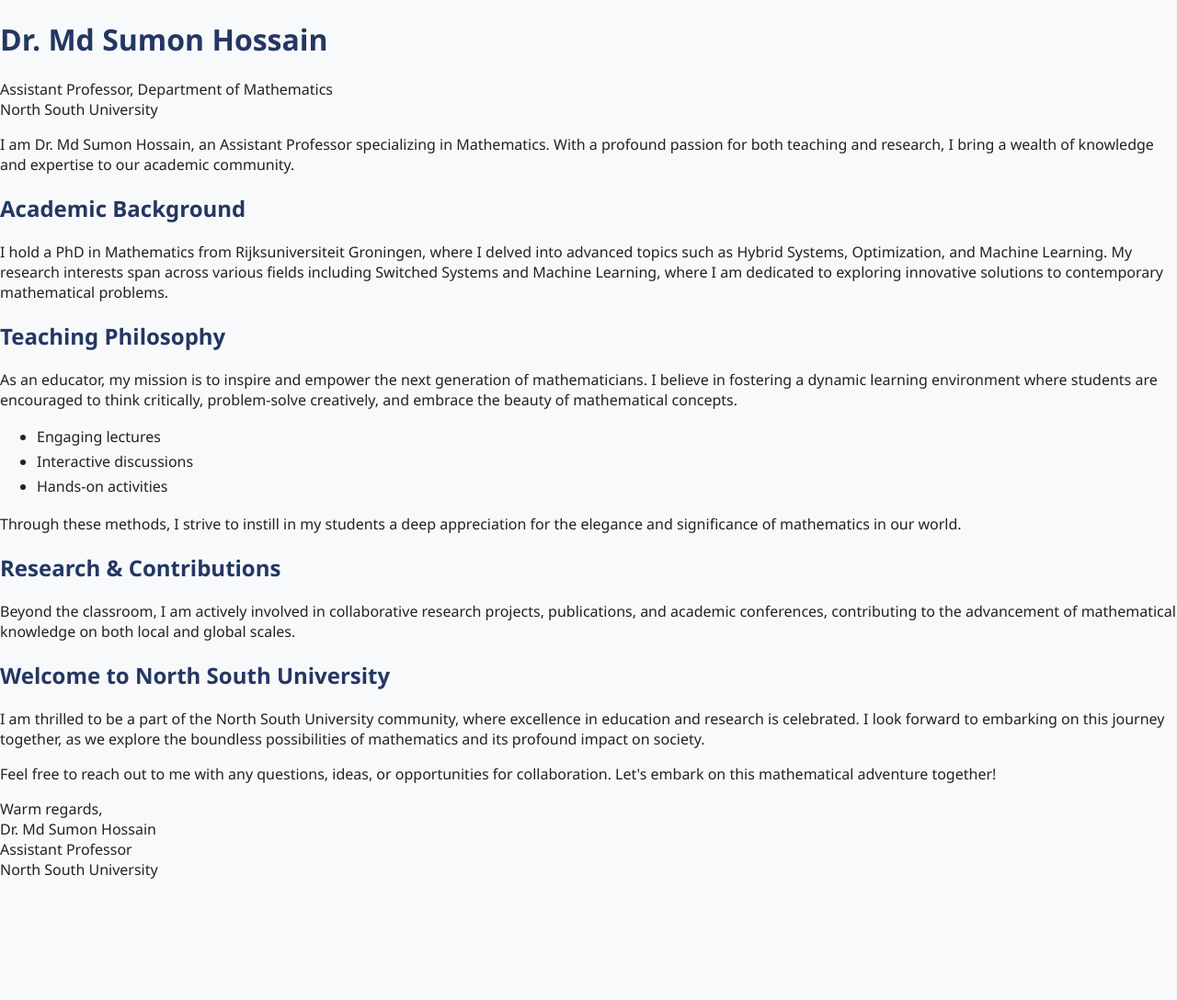
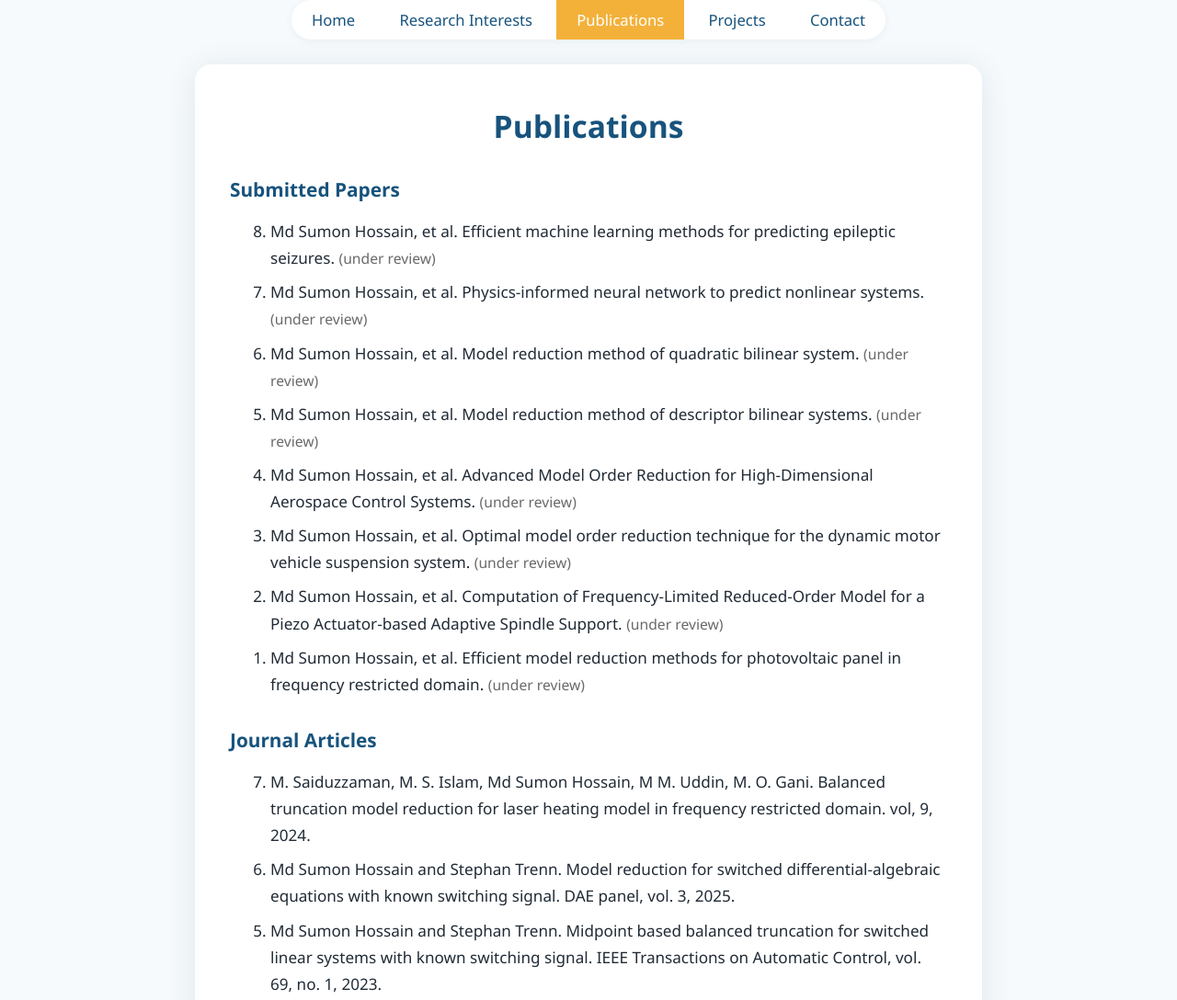
Before and after one commit to sumonhossain25/sumonhossain25.github.io, a plain HTML site: page publications.html in a window 1280 px wide. Shown: the top 1088 px of the page at 92% size. Before the commit the page ends 957 px from the top, so only its background shows below. Drawn offline with Linux system fonts and the light colour scheme.

Commit message:
Update publications.html

```diff
--- a/publications.html
+++ b/publications.html
@@ -1,66 +1,150 @@
 <!DOCTYPE html>
 <html lang="en">
 <head>
-  <meta charset="UTF-8">
-  <meta name="viewport" content="width=device-width, initial-scale=1">
-  <title>Publications | Dr. Sumon Hossain</title>
-  <link rel="stylesheet" href="style.css">
+    <meta charset="UTF-8">
+    <meta name="viewport" content="width=device-width, initial-scale=1.0">
+    <title>Publications | Dr. Md Sumon Hossain</title>
+    <style>
+        :root {
+            --main: #17537d;
+            --accent: #f3b13a;
+            --bg: #f7fafc;
+            --white: #fff;
+            --soft: #e8eef3;
+            --text: #212b36;
+            --shadow: 0 4px 32px rgba(23, 83, 125, 0.12);
+        }
+        html, body {
+            margin: 0;
+            padding: 0;
+            background: var(--bg);
+            font-family: 'Segoe UI', 'Roboto', Arial, sans-serif;
+            color: var(--text);
+        }
+        .nav-bar {
+            margin: 0 auto 22px auto;
+            max-width: 780px;
+            text-align: center;
+        }
+        .nav-bar nav {
+            display: inline-block;
+            background: var(--white);
+            border-radius: 24px;
+            box-shadow: 0 2px 8px rgba(23,83,125,0.07);
+            overflow: hidden;
+        }
+        .nav-bar a {
+            color: var(--main);
+            text-decoration: none;
+            font-weight: 500;
+            font-size: 1.04rem;
+            padding: 10px 22px;
+            display: inline-block;
+            transition: background 0.15s, color 0.15s;
+        }
+        .nav-bar a.active, .nav-bar a:hover {
+            background: var(--accent);
+            color: var(--white);
+        }
+        .section-container {
+            background: var(--white);
+            max-width: 780px;
+            margin: 0 auto 38px auto;
+            border-radius: 18px;
+            box-shadow: var(--shadow);
+            padding: 44px 38px 40px 38px;
+            position: relative;
+            z-index: 2;
+        }
+        h1, h2 {
+            color: var(--main);
+            margin-top: 0;
+        }
+        h1 {
+            text-align: center;
+            font-size: 2.1rem;
+            margin-bottom: 18px;
+            font-weight: 700;
+        }
+        h2 {
+            font-size: 1.3rem;
+            margin-bottom: 12px;
+            margin-top: 32px;
+        }
+        ol, ul {
+            font-size: 1.07rem;
+            margin-left: 20px;
+            margin-bottom: 0;
+        }
+        ol {
+            padding-left: 24px;
+        }
+        li {
+            margin-bottom: 8px;
+            line-height: 1.7;
+        }
+        .note {
+            color: #6a6a6a;
+            font-size: 0.98rem;
+            margin-bottom: 16px;
+            margin-top: -8px;
+        }
+        @media (max-width: 600px) {
+            .section-container { padding: 28px 5vw 20px 5vw; }
+            h1 { font-size: 1.4rem; }
+        }
+    </style>
 </head>
 <body>
-    <div class="container">
-        <h1>Dr. Md Sumon Hossain</h1>
-        <div class="subtitle">
-            Assistant Professor, Department of Mathematics<br>
-            North South University
-        </div>
-        <section>
-            <p>
-                I am Dr. Md Sumon Hossain, an Assistant Professor specializing in Mathematics. With a profound passion for both teaching and research, I bring a wealth of knowledge and expertise to our academic community.
-            </p>
-        </section>
-        <section>
-            <h2>Academic Background</h2>
-            <p>
-                I hold a PhD in Mathematics from Rijksuniversiteit Groningen, where I delved into advanced topics such as Hybrid Systems, Optimization, and Machine Learning. My research interests span across various fields including Switched Systems and Machine Learning, where I am dedicated to exploring innovative solutions to contemporary mathematical problems.
-            </p>
-        </section>
-        <section>
-            <h2>Teaching Philosophy</h2>
-            <p>
-                As an educator, my mission is to inspire and empower the next generation of mathematicians. I believe in fostering a dynamic learning environment where students are encouraged to think critically, problem-solve creatively, and embrace the beauty of mathematical concepts.
-            </p>
-            <ul>
-                <li>Engaging lectures</li>
-                <li>Interactive discussions</li>
-                <li>Hands-on activities</li>
-            </ul>
-            <p>
-                Through these methods, I strive to instill in my students a deep appreciation for the elegance and significance of mathematics in our world.
-            </p>
-        </section>
-        <section>
-            <h2>Research & Contributions</h2>
-            <p>
-                Beyond the classroom, I am actively involved in collaborative research projects, publications, and academic conferences, contributing to the advancement of mathematical knowledge on both local and global scales.
-            </p>
-        </section>
-        <section>
-            <h2>Welcome to North South University</h2>
-            <p>
-                I am thrilled to be a part of the North South University community, where excellence in education and research is celebrated. I look forward to embarking on this journey together, as we explore the boundless possibilities of mathematics and its profound impact on society.
-            </p>
-        </section>
-        <div class="contact">
-            <p>
-                Feel free to reach out to me with any questions, ideas, or opportunities for collaboration. Let's embark on this mathematical adventure together!
-            </p>
-        </div>
-        <div class="signature">
-            Warm regards,<br>
-            Dr. Md Sumon Hossain<br>
-            Assistant Professor<br>
-            North South University
-        </div>
+    <div class="nav-bar">
+        <nav>
+            <a href="index.html">Home</a>
+            <a href="research.html">Research Interests</a>
+            <a href="publications.html" class="active">Publications</a>
+            <a href="projects.html">Projects</a>
+            <a href="contact.html">Contact</a>
+        </nav>
+    </div>
+    <div class="section-container">
+        <h1>Publications</h1>
+
+        <h2>Submitted Papers</h2>
+        <ol reversed>
+            <li>Md Sumon Hossain, et al. Efficient machine learning methods for predicting epileptic seizures. <span class="note">(under review)</span></li>
+            <li>Md Sumon Hossain, et al. Physics-informed neural network to predict nonlinear systems. <span class="note">(under review)</span></li>
+            <li>Md Sumon Hossain, et al. Model reduction method of quadratic bilinear system. <span class="note">(under review)</span></li>
+            <li>Md Sumon Hossain, et al. Model reduction method of descriptor bilinear systems. <span class="note">(under review)</span></li>
+            <li>Md Sumon Hossain, et al. Advanced Model Order Reduction for High-Dimensional Aerospace Control Systems. <span class="note">(under review)</span></li>
+            <li>Md Sumon Hossain, et al. Optimal model order reduction technique for the dynamic motor vehicle suspension system. <span class="note">(under review)</span></li>
+            <li>Md Sumon Hossain, et al. Computation of Frequency-Limited Reduced-Order Model for a Piezo Actuator-based Adaptive Spindle Support. <span class="note">(under review)</span></li>
+            <li>Md Sumon Hossain, et al. Efficient model reduction methods for photovoltaic panel in frequency restricted domain. <span class="note">(under review)</span></li>
+        </ol>
+
+        <h2>Journal Articles</h2>
+        <ol reversed>
+            <li>M. Saiduzzaman, M. S. Islam, Md Sumon Hossain, M M. Uddin, M. O. Gani. Balanced truncation model reduction for laser heating model in frequency restricted domain. vol, 9, 2024.</li>
+            <li>Md Sumon Hossain and Stephan Trenn. Model reduction for switched differential-algebraic equations with known switching signal. DAE panel, vol. 3, 2025.</li>
+            <li>Md Sumon Hossain and Stephan Trenn. Midpoint based balanced truncation for switched linear systems with known switching signal. IEEE Transactions on Automatic Control, vol. 69, no. 1, 2023.</li>
+            <li>Md Sumon Hossain and Stephan Trenn. Reduced realization for switched linear systems with known mode sequence. Automatica, vol. 154, no. 111065, 1- 9, 2023.</li>
+            <li>Md Sumon Hossain and Stephan Trenn. Minimality of linear switched systems with known switching signal. Applied Mathematics and Mechanics, pamm.202100067, 2021.</li>
+            <li>Md Sumon Hossain and M. Monir Uddin. Iterative methods for solving large sparse Lyapunov equations and application to model reduction of index-1 differential-algebraic-equations. Numerical Algebra, Control and Optimization, 9(2): 173-186, 2019.</li>
+            <li>Manik Mondal, M. Forhad Uddin, and Md Sumon Hossain. Estimation of inventory for deteriorating items with non-linear demand considering discount and without discount policy. Journal of Naval Architecture and Marine Engineering, 13(2): 151-164, 2016.</li>
+        </ol>
+
+        <h2>Conference Papers</h2>
+        <ol reversed>
+            <li>Md Sumon Hossain and Stephan Trenn. A weak Kalman decomposition approach for reduced realizations of switched linear systems. IFAC-PapersOnLine, 55(20): 157-162, 2022.</li>
+            <li>Md Sumon Hossain and Stephan Trenn. Minimal realization for linear switched systems with a single switch. European Control Conference (ECC), 1168-1173, 2021.</li>
+            <li>Md Sumon Hossain and Stephan Trenn. A time-varying Gramian based model reduction approach for Linear Switched Systems. IFAC-PapersOnLine, 53(2): 5629-5634, 2020.</li>
+            <li>Md Sumon Hossain, M. Forhad Uddin and Manik Mondal. The Effects of Coordination Mechanism on Vendor Buyer System of a Supply Chain. 10th International Conference on Marine Technology (MARTEC), 194, 529-536, 2017.</li>
+            <li>M. Monir Uddin, Md Sumon Hossain, M. Forhad Uddin. Rational Krylov Subspace Method (RKSM) for solving the lyapunov equations of index-1 descriptor systems and application to balancing based model reduction. 9th International Conference on Electrical and Computer Engineering (ICECE), 451-454, 2016. <span class="note">(Received Best Paper Award)</span></li>
+        </ol>
+
+        <h2>Thesis Book</h2>
+        <ol reversed>
+            <li>Mphil.:  Md. Sumon Hossain, "Efficient solution of Lyapunov equation for descriptor system and application to model order reduction."</li>
+            <li>PhD:  Md. Sumon Hossain, "Reduced realizations and model reduction for switched linear systems: a time-varying approach."</li>
+        </ol>
     </div>
 </body>
 </html>
```
